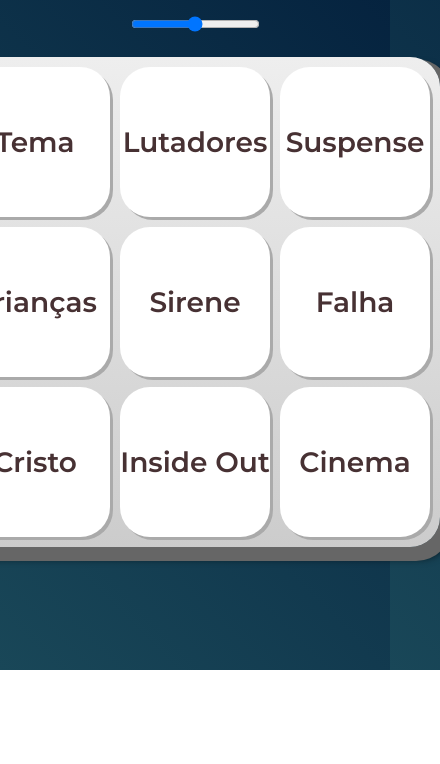
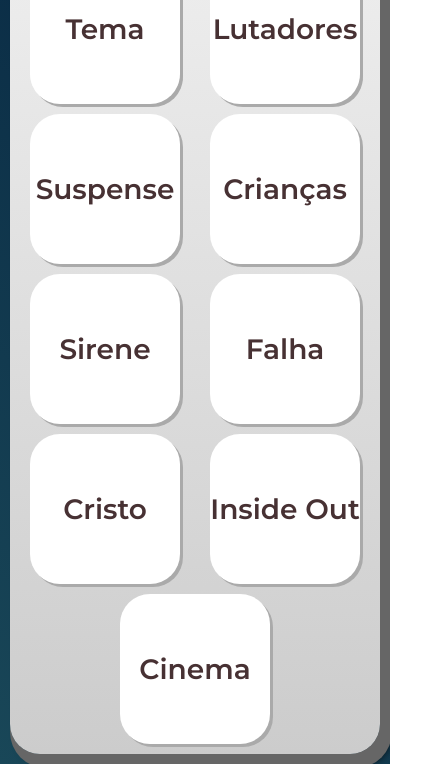
Before and after one commit to RodolfoRMalheiros/EfeitosSonoros, a plain HTML site: page Mesa de Efeitos Sonoros - Peça Foundations/index.html in a window 390 px wide. Shown: the part 174-938 px from the top of the page, 440 px wide, since content can reach past the window. Before the commit the page ends 844 px from the top, so only its background shows below. Drawn offline with Linux system fonts and the light colour scheme.

Commit message:
Add files via upload

```diff
--- a/Mesa de Efeitos Sonoros - Peça Foundations/css/estilos.css
+++ b/Mesa de Efeitos Sonoros - Peça Foundations/css/estilos.css
@@ -14,6 +14,7 @@ body {
   flex-direction: column;
   font-family: 'Montserrat', sans-serif;
   min-height: 100vh;
+  padding: 10px;
 }
 
 
@@ -33,6 +34,7 @@ h1 {
   gap: 10px;
   grid-template-columns: repeat(3, 1fr);
   padding: 10px;
+
 }
 
 .tecla {
@@ -74,4 +76,19 @@ h1 {
 
   margin-top: 15px;
   margin-bottom: 25px;
+
 }
+
+
+@media only screen and (max-width: 600px) {
+  /* Estilos específicos para telas menores (ajuste conforme necessário) */
+  body {
+      padding: 10px;
+  }
+
+  .teclado {
+    display: flex;
+    flex-wrap: wrap;
+    justify-content: space-around;
+  }
+}
```
